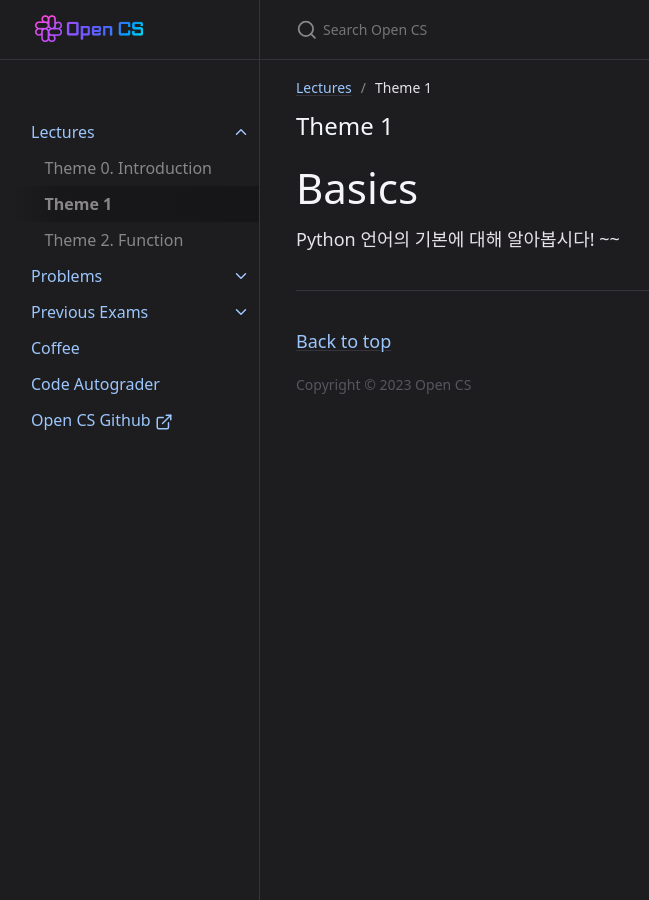
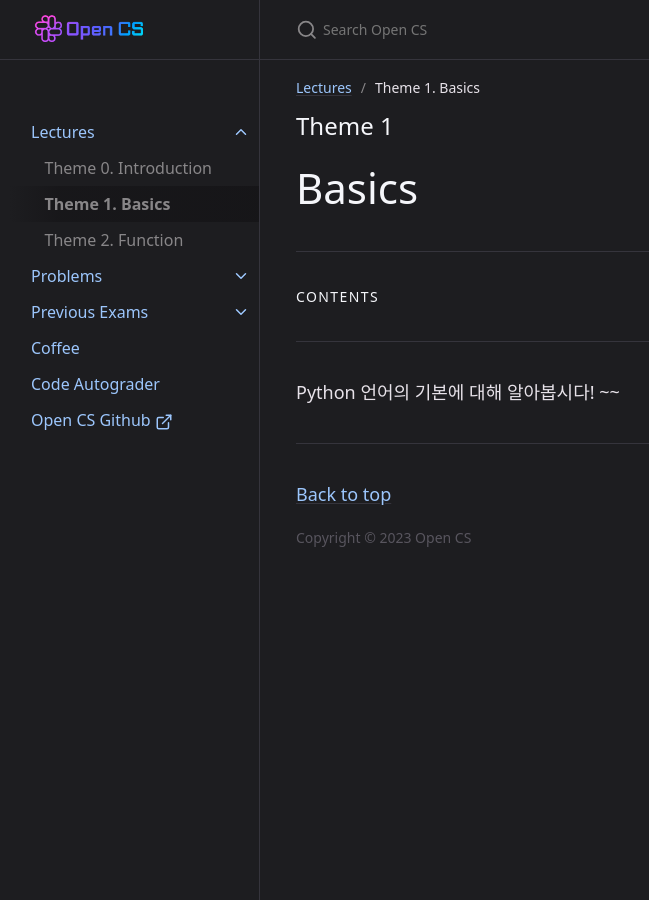
Before and after one commit to OpenCS-ksa/opencs-ksa.github.io, a Jekyll site: the page built from docs/Lectures/lecture1.md, in a window 1280 px wide. Shown: the whole page, without its empty margins (112-761 px from the left). Built offline with Jekyll 4.4.1, drawn with Linux system fonts in a browser that asks for light colours.

Commit message:
Update lecture1.md

```diff
--- a/docs/Lectures/lecture1.md
+++ b/docs/Lectures/lecture1.md
@@ -1,10 +1,19 @@
 ---
 layout: default
-title: Theme 1
+title: Theme 1. Basics
 parent: Lectures
 nav_order: 1
 nav_exclude: false
 ---
 ### Theme 1
+{: .no_toc }
 # Basics
+{: .no_toc }
+- - -
+## Contents
+{: .no_toc .text-delta }
+1. TOC
+{:toc}
+- - -
+
 Python 언어의 기본에 대해 알아봅시다! ~~
```
